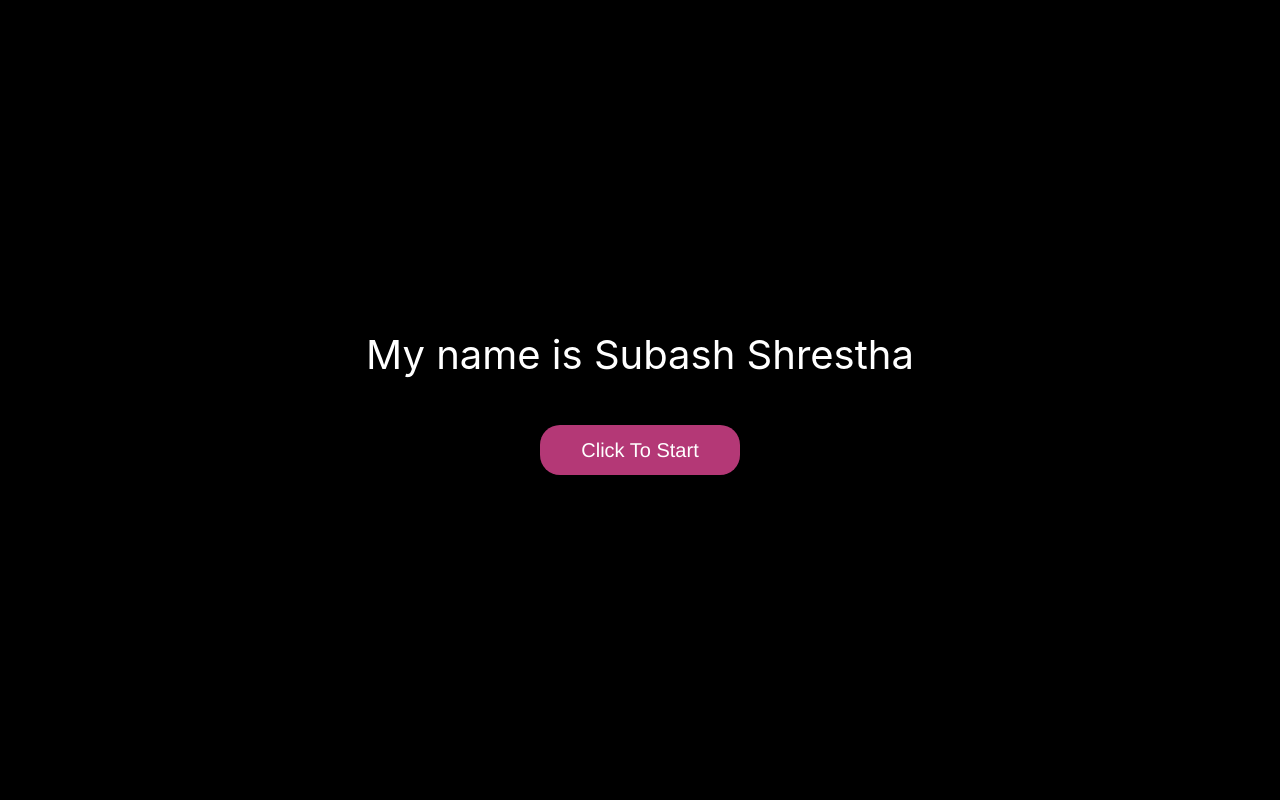
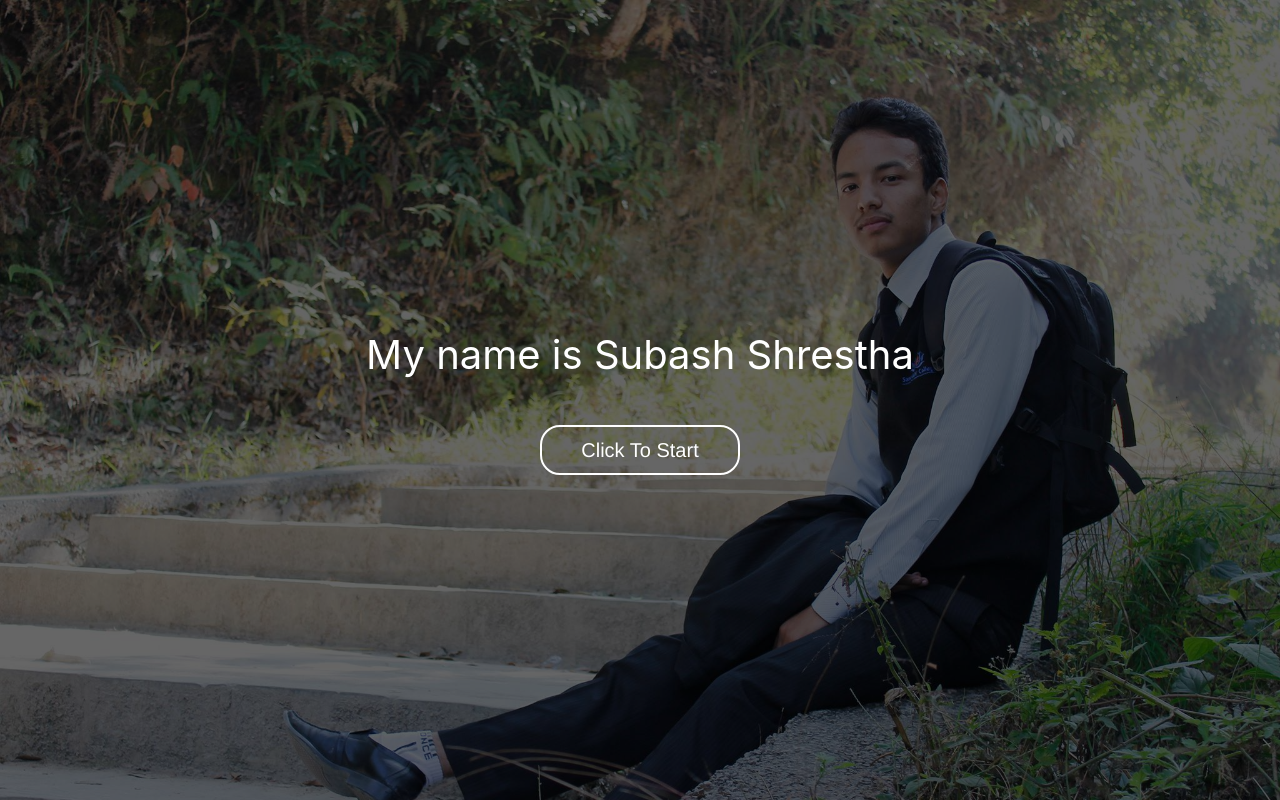
Before and after one commit to subashhshrestha/new_portofolio, a PHP site: page / in a window 1280 px wide. Run offline with PHP 8.4, Linux system fonts and the light colour scheme; some libraries are stand-ins or nearby versions.

Commit message:
Added background image in landing page

```diff
--- a/style.css
+++ b/style.css
@@ -3,9 +3,14 @@
     margin: 0;
     box-sizing: border-box;
 }
-
+#description{
+    z-index: 6;
+}
 .landing{
-    background-color: black;
+    background-image: url("img/langing.jpg");
+    background-position: center top;
+    background-size: cover;
+    background-repeat: no-repeat;
     color: white;
     width: 100vw;
     height: 100vh;
@@ -22,8 +27,19 @@
     transition: top 3s;
 }
 
+.landing::before{
+    position: absolute;
+    top: 0;
+    left: 0;
+    background-color: black;
+    content: '';
+    height: 100%;
+    width: 100%;
+    opacity: 0.6;
+}
+
 .start-button{
-    background-color: rgb(180, 56, 118);
+    border: 2px solid white;
     width: 200px;
     height: 50px;
     display: flex;
@@ -34,9 +50,15 @@
     font-family: 'Franklin Gothic Medium', 'Arial Narrow', Arial, sans-serif;
     border-radius: 20px;
     margin-top: 40px;
+    z-index: 6;
     opacity: 0;
     -webkit-transition: opacity 3s; /* For Safari 3.1 to 6.0 */
     transition: opacity 3s;
+}
+.start-button:hover{
+    background-color: rgba(0, 0, 0, 0.178);
+    border: none;
+    color: rgba(255, 255, 255, 0.61);
 }
 
 .content{
```
Also changed, not shown: img/langing.jpg (added).
